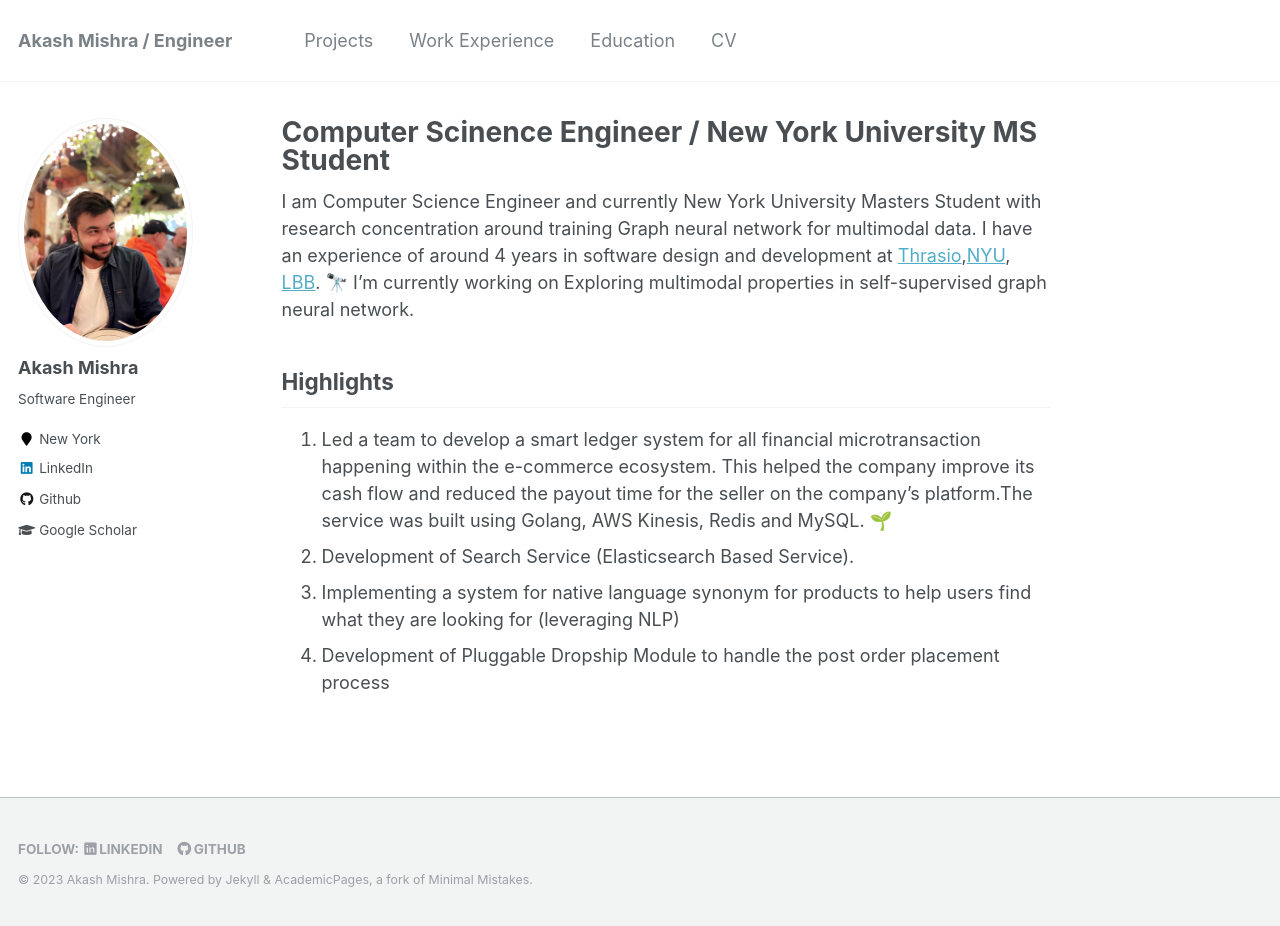
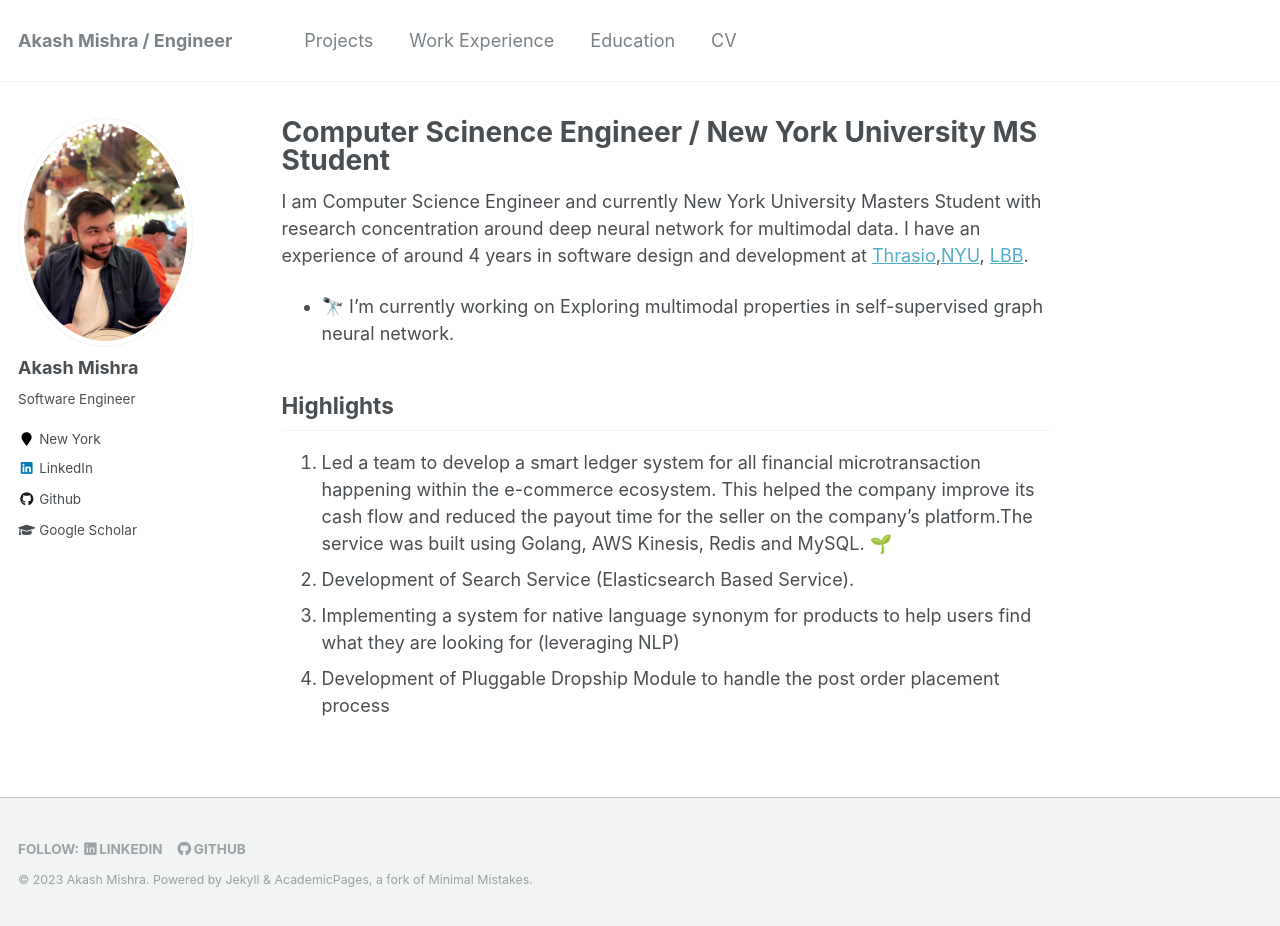
Before and after one commit to akashsky1994/akashsky1994.github.io, a Jekyll site: the page built from _pages/about.md, in a window 1280 px wide and 926 px high. Built offline with Jekyll 4.4.1, drawn with Linux system fonts in a browser that asks for light colours.

Commit message:
minor fixes

```diff
--- a/_pages/about.md
+++ b/_pages/about.md
@@ -7,9 +7,10 @@ redirect_from:
   - /about/
   - /about.html
 ---
-I am Computer Science Engineer and currently New York University Masters Student with research concentration around training Graph neural network for multimodal data.
+I am Computer Science Engineer and currently New York University Masters Student with research concentration around deep neural network for multimodal data.
 I have an experience of around 4 years in software design and development at <a href="https://www.thras.io">Thrasio</a>,<a href="https://www.nyu.edu">NYU</a>, <a href="https://www.lbb.in">LBB</a>.
-    🔭 I’m currently working on Exploring multimodal properties in self-supervised graph neural network.
+
+-  🔭 I’m currently working on Exploring multimodal properties in self-supervised graph neural network.
 
 Highlights
 ------
```
Also changed, not shown: _portfolio/masters.md (+6 -0 lines).
